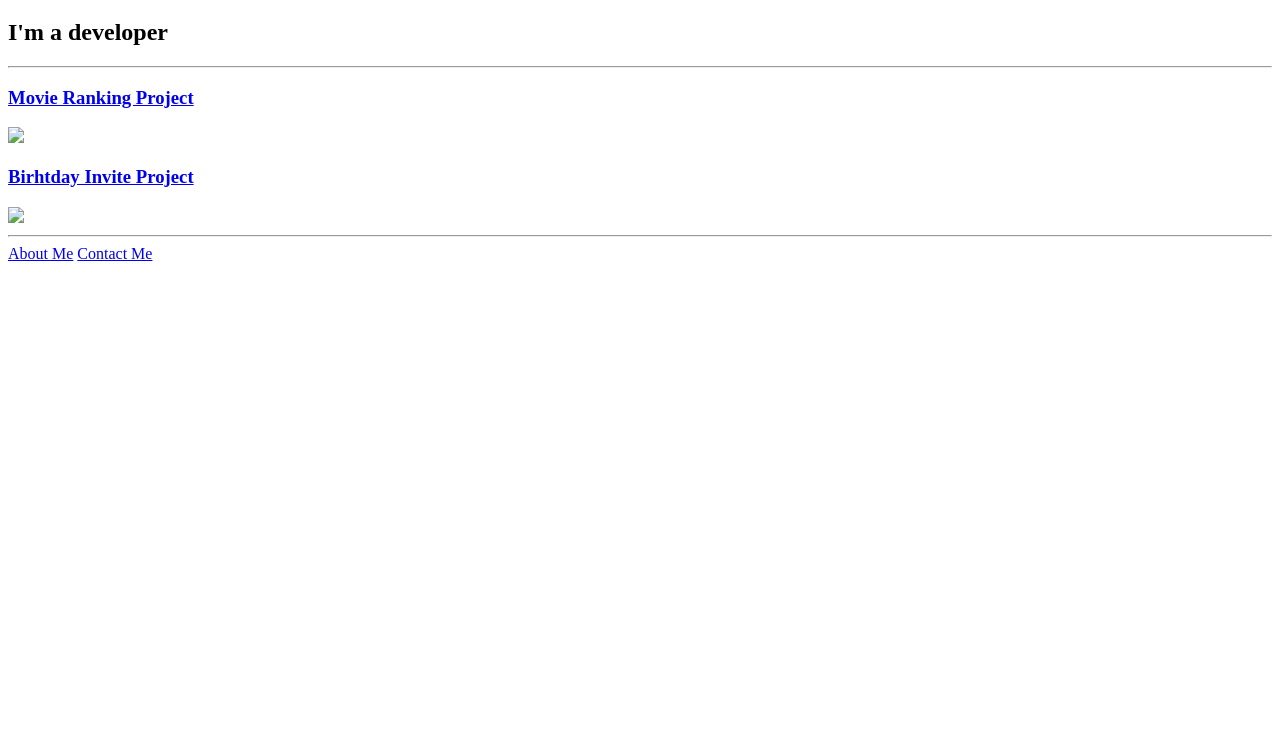
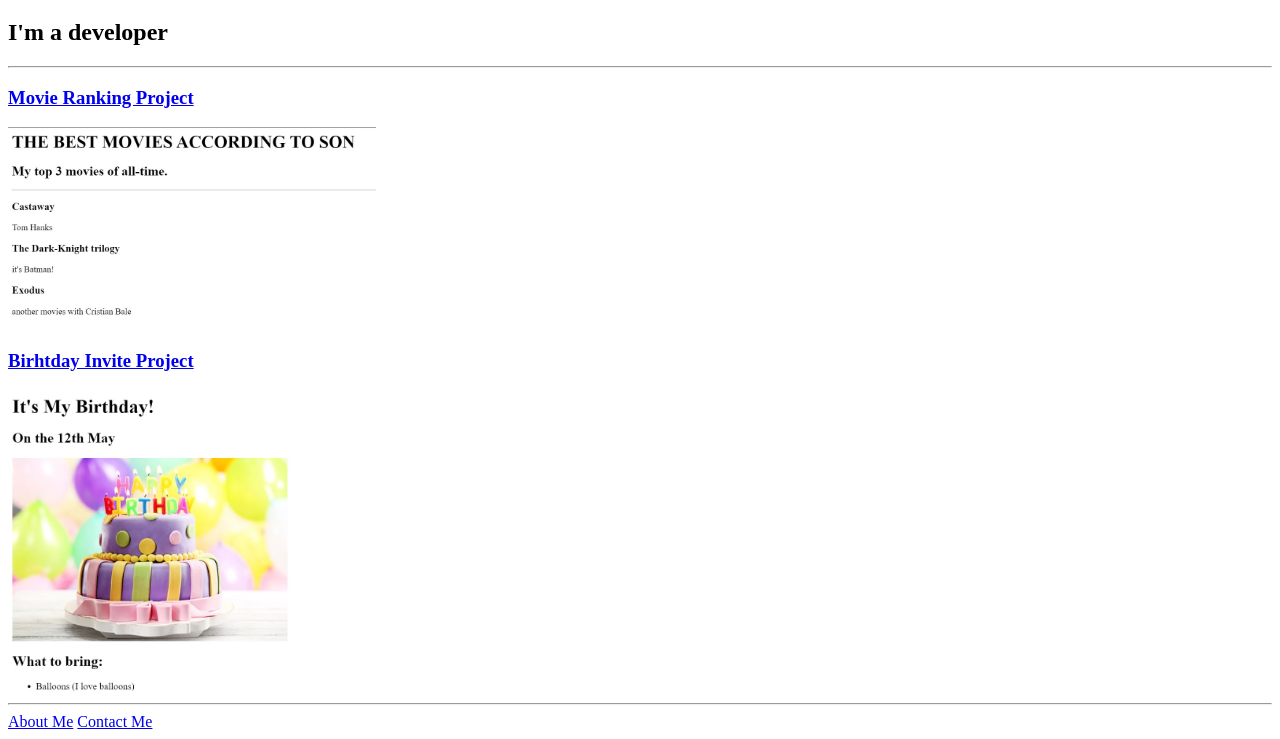
Before and after one commit to sontotti/HTML-porfolio, a plain HTML site: page index.html in a window 1280 px wide. Shown: the part 61-800 px from the top of the page. Drawn offline with Linux system fonts and the light colour scheme.

Commit message:
Add files via upload

```diff
--- a/index.html
+++ b/index.html
@@ -11,9 +11,9 @@
     <h2>I'm a developer</h2>
     <hr>
     <h3><a href="./Movie.html">Movie Ranking Project</a></h3>
-    <img src="./assets/movie ranking.jpg" height="200"/>
+    <img src="./movie ranking.jpg" height="200"/>
     <h3><a href="./Birthday.html">Birhtday Invite Project</a></h3>
-    <img src="./assets/birthday invitation.jpg" height="300"/>
+    <img src="./birthday invitation.jpg" height="300"/>
     <hr>
     <a href="./public/about.html">About Me</a>
     <a href="./public/contact.html">Contact Me</a>
```
